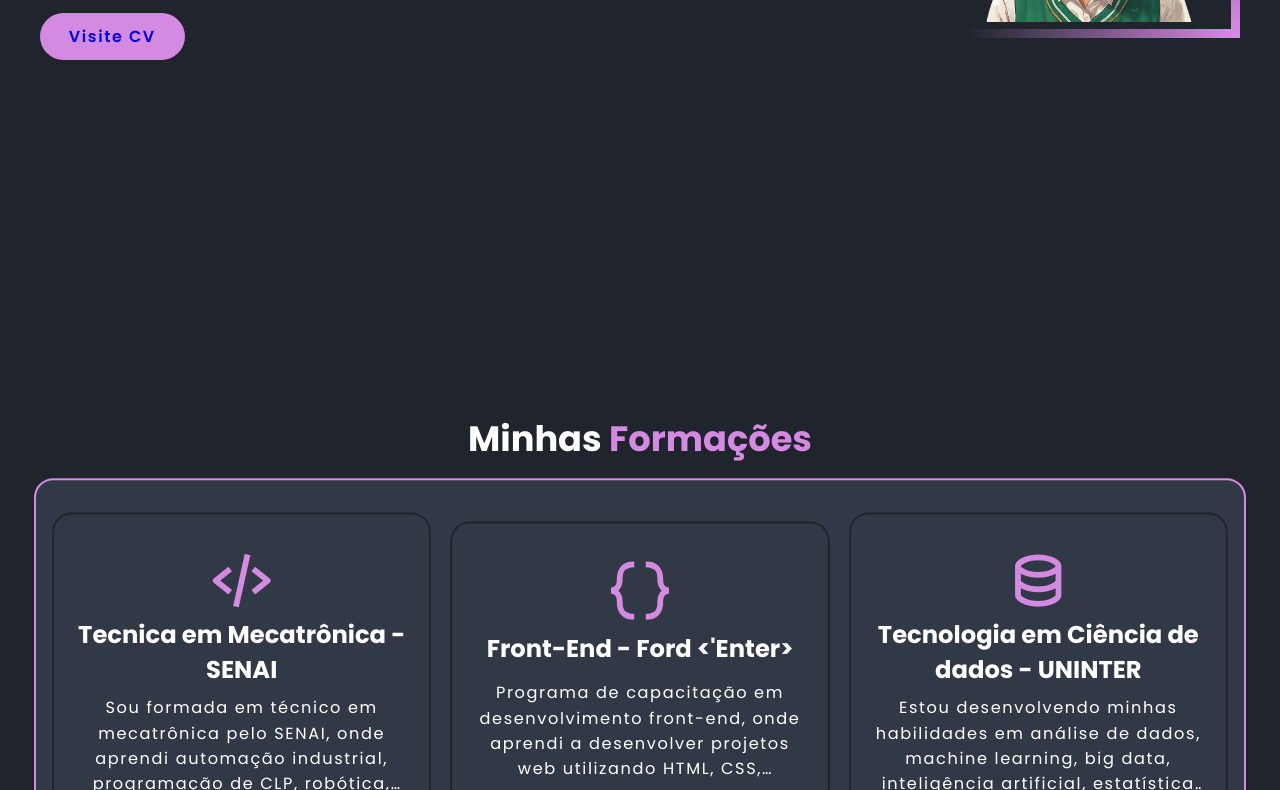
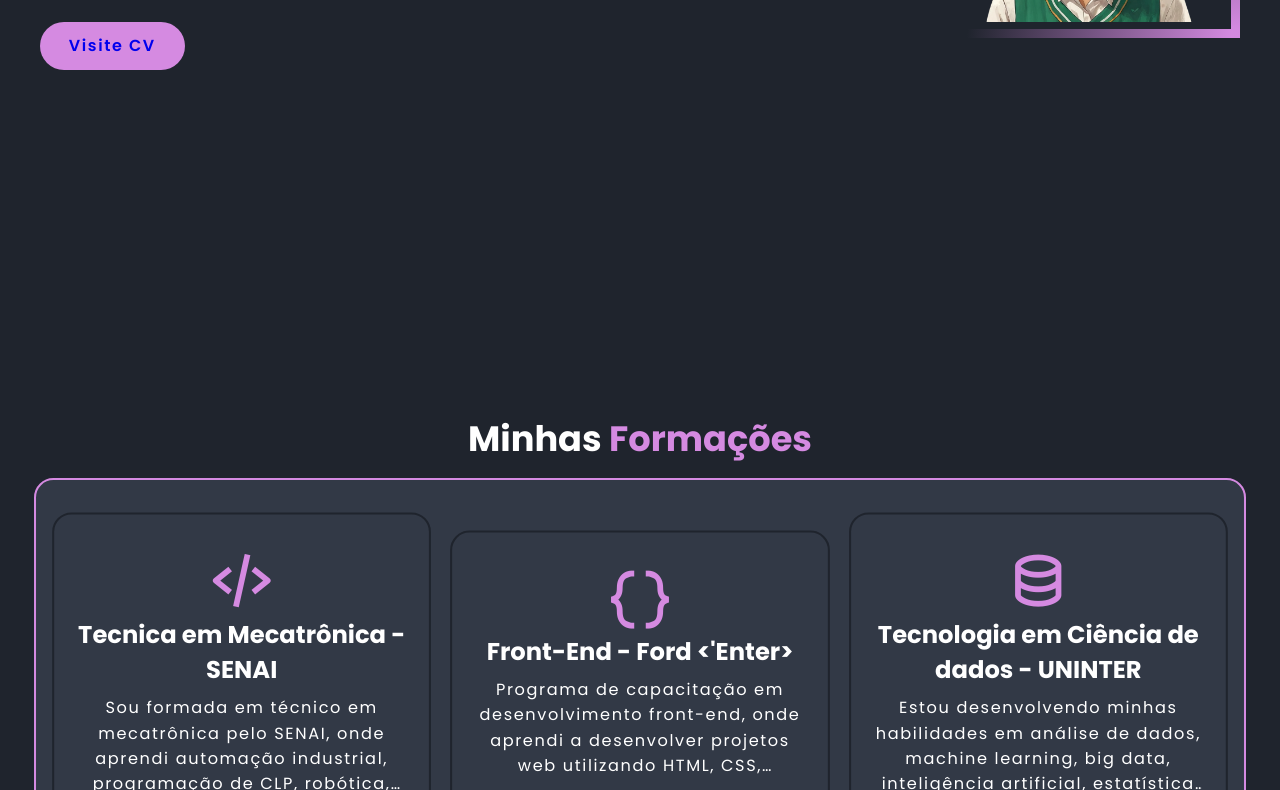
Before and after one commit to hellen-silvaa/portfolio-uninter, a plain HTML site: page portfolio-hellen-main/portfolio-hellen-main/index.html in a window 1280 px wide. Shown: the part 484-1274 px from the top of the page. Drawn offline with nearby package versions, Linux system fonts and the light colour scheme.

Commit message:
feat: commit first

```diff
--- a/portfolio-hellen-main/portfolio-hellen-main/css/style.css
+++ b/portfolio-hellen-main/portfolio-hellen-main/css/style.css
@@ -1,6 +1,7 @@
-/* Imports the Popins font from Google Fonts */
+/* importa a fonte Poppins do Google Fonts */
 @import url('https://fonts.googleapis.com/css2?family=Poppins:ital,wght@0,100;0,200;0,300;0,400;0,500;0,600;0,700;0,800;0,900;1,100;1,200;1,300;1,400;1,500;1,600;1,700;1,800;1,900&display=swap');
 
+/* //:root é uma variável global que pode ser usada em qualquer lugar do css */
 :root {
     --main-color: #d58ae1;
     --text-color: #ffffff;
@@ -8,14 +9,13 @@
     --bg-color-02: #323946;
     --color-00: #0000001a;
 
-    /* Extra */
+    /* cores extras */
     --color-01: #999999;
     --color-02: #009539;
     --color-03: #7950f2;
     --color-04: #c00000;
     --color-05: #232323;
 }
-
 
 * {
     margin: 0;
@@ -25,7 +25,6 @@
     border: none;
     outline: none;
     scroll-behavior: smooth;
-
 }
 
 html {
@@ -49,6 +48,7 @@ header {
     justify-content: space-between;
     align-items: center;
     z-index: 100;
+    /* //z-index serve para sobrepor elementos */
 }
 
 .logo {
@@ -74,9 +74,6 @@ header {
     color: var(--text-color);
     padding: 0.5rem 1rem;
     transition: 0.4s;
-
-    /* border: solid 1px var(--color-02); */
-    /* TEST */
 }
 
 .nav a:hover,
@@ -195,7 +192,6 @@ span {
 .services-box p {
     margin: 0.5rem;
     letter-spacing: 0.1rem;
-    /*N lines...*/
     display: -webkit-box;
     -webkit-line-clamp: 4;
     -webkit-box-orient: vertical;
@@ -258,7 +254,6 @@ span {
 
 .portfolio-layer p {
     margin: 0.2rem 0.5rem;
-
 }
 
 .portfolio-layer a {
@@ -273,8 +268,7 @@ span {
 
 .portfolio-layer a i {
     font-size: 1.2rem;
-    color: var(--bg-color-02);
-
+    color: var (--bg-color-02);
 }
 
 form {
@@ -298,7 +292,6 @@ form textarea {
 form textarea {
     resize: none;
 }
-
 
 footer {
     display: flex;
@@ -326,7 +319,6 @@ footer {
     color: var(--main-color);
     margin: 1.8rem 0.5rem;
     transition: 0.5s ease;
-    /* margin: 1.8rem 1rem 1.8rem 0; */
 }
 
 .social-media a:hover {
@@ -335,8 +327,7 @@ footer {
     box-shadow: 0 0 0.3rem var(--main-color);
 }
 
-
-/* ===== button ===== */
+/* ===== botão ===== */
 .btn {
     display: inline-block;
     padding: 0.7rem 1.8rem;
@@ -346,7 +337,7 @@ footer {
     font-weight: 600;
     letter-spacing: 0.1rem;
     transition: 0.3s ease;
-    margin-top: 1.2 rem;
+    margin-top: 1.2rem;
 }
 
 .btn:hover {
@@ -356,9 +347,9 @@ footer {
     cursor: pointer;
 }
 
-/* ===== \button ===== */
+/* ===== \fim do botão ===== */
 
-/* ===== menu hamburger ===== */
+/* ===== menu hamburguer ===== */
 .menu-hamburber {
     display: none;
     cursor: pointer;
@@ -386,12 +377,11 @@ footer {
     transform: translate(0, -0.65rem) rotate(45deg);
 }
 
-/* ===== \menu hamburger ===== */
-
+/* ===== \fim menu hamburguer ===== */
 
 /* ===== media queries ===== */
 
-/* Extra Small (xs): Smartphone (portrait) */
+/* Extra Small (xs): Smartphone (retrato) */
 @media (min-width: 0px) {
     .menu-hamburber {
         display: block;
@@ -449,10 +439,8 @@ footer {
     }
 }
 
-/* Small (sm): Smartphone (landscape) */
-
+/* Small (sm): Smartphone (paisagem) */
 @media (min-width: 576px) {
-
     .home-img,
     .about-img {
         width: 65%;
@@ -464,12 +452,8 @@ footer {
     }
 }
 
-
-
-/* Medium (md):Tablet */
-
+/* Medium (md): Tablet */
 @media (min-width: 768px) {
-
     .menu-hamburber {
         display: none;
     }
@@ -488,7 +472,6 @@ footer {
         flex-direction: row;
         justify-content: space-evenly;
     }
-
 
     .home-img,
     .about-img {
@@ -514,12 +497,8 @@ footer {
     }
 }
 
-
-
-/* Large (lg):Notebook */
-
+/* Large (lg): Notebook */
 @media (min-width: 992px) {
-
     .services-container {
         flex-direction: row;
         gap: 1.2rem;
@@ -527,9 +506,7 @@ footer {
 }
 
 /* Extra Large (xl): Desktop */
-
 @media (min-width: 1200px) {
-
     .home-img,
     .about-img {
         max-width: 25%;
```
